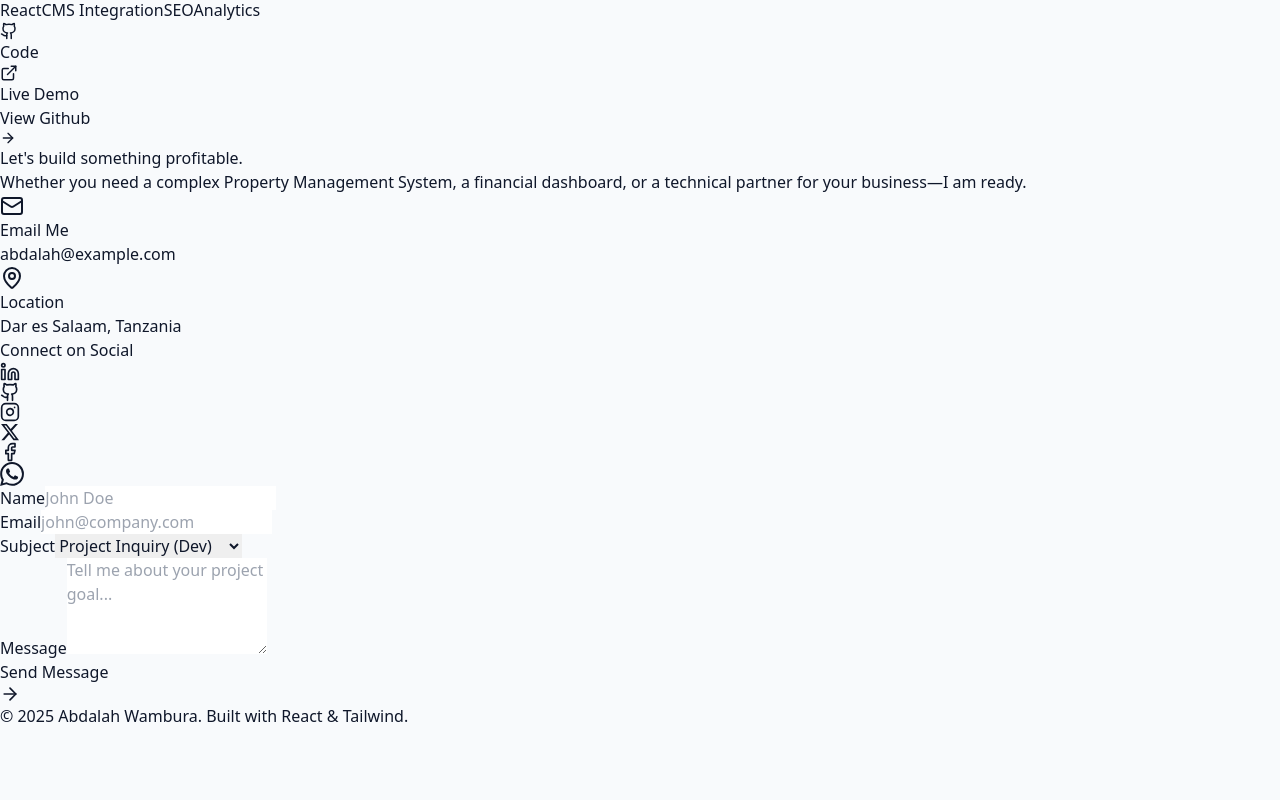
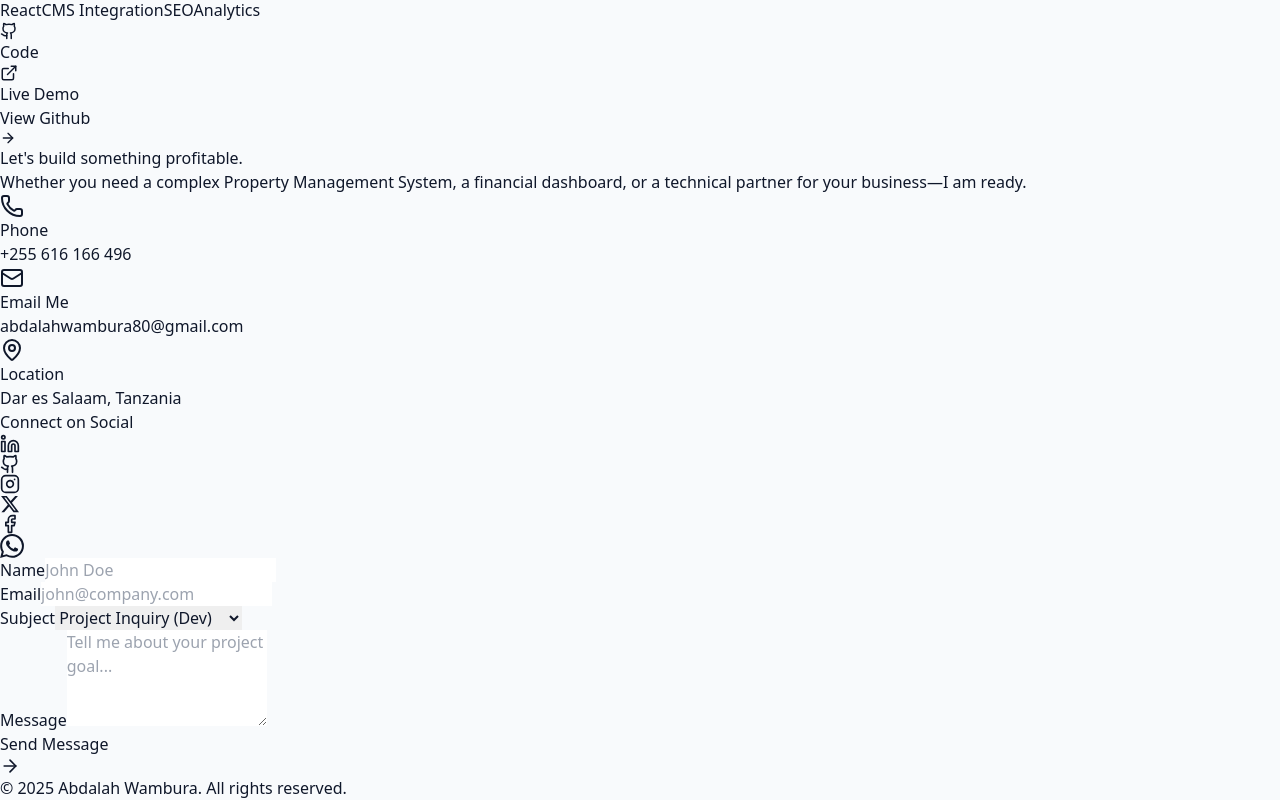
Before and after one commit to abdalahjoseph52-afk/abdalah-portfolio, a React (Vite) app: page / in a window 1280 px wide. Shown: the part 3440-4240 px from the top of the page. Before the commit the page ends 4168 px from the top, so only its background shows below. Built offline with nearby package versions, Linux system fonts and the light colour scheme.

Commit message:
Updated contact info and enabled form

```diff
--- a/src/components/sections/Contact.jsx
+++ b/src/components/sections/Contact.jsx
@@ -1,5 +1,5 @@
 import React from 'react';
-import { Mail, Linkedin, Github, ArrowRight, MapPin, Facebook, Instagram } from 'lucide-react';
+import { Mail, Linkedin, Github, ArrowRight, MapPin, Facebook, Instagram, Phone } from 'lucide-react';
 
 // --- CUSTOM ICONS (For the Real Brand Look) ---
 
@@ -14,8 +14,6 @@ const XIcon = () => (
     <path d="M18.244 2.25h3.308l-7.227 8.26 8.502 11.24H16.17l-5.214-6.817L4.99 21.75H1.68l7.73-8.835L1.254 2.25H8.08l4.713 6.231zm-1.161 17.52h1.833L7.084 4.126H5.117z" />
   </svg>
 );
-
-// ----------------------------------------------
 
 const Contact = () => {
   return (
@@ -36,15 +34,29 @@ const Contact = () => {
             </div>
 
             <div className="space-y-6">
-              {/* Email */}
+
+              {/* Phone Number (NEW) */}
+              <div className="flex items-start gap-4">
+                <div className="p-3 bg-blue-50 rounded-lg text-blue-600">
+                  <Phone size={24} />
+                </div>
+                <div>
+                  <h3 className="font-bold text-slate-900">Phone</h3>
+                  <a href="tel:+255616166496" className="text-slate-600 hover:text-blue-600 transition-colors">
+                    +255 616 166 496
+                  </a>
+                </div>
+              </div>
+
+              {/* Email (UPDATED) */}
               <div className="flex items-start gap-4">
                 <div className="p-3 bg-blue-50 rounded-lg text-blue-600">
                   <Mail size={24} />
                 </div>
                 <div>
                   <h3 className="font-bold text-slate-900">Email Me</h3>
-                  <a href="mailto:abdalah@example.com" className="text-slate-600 hover:text-blue-600 transition-colors">
-                    abdalah@example.com
+                  <a href="mailto:abdalahwambura80@gmail.com" className="text-slate-600 hover:text-blue-600 transition-colors">
+                    abdalahwambura80@gmail.com
                   </a>
                 </div>
               </div>
@@ -62,106 +74,79 @@ const Contact = () => {
                 </div>
               </div>
 
-              {/* Socials - UPDATED */}
+              {/* Socials */}
               <div className="pt-6">
                 <h3 className="font-bold text-slate-900 mb-4">Connect on Social</h3>
                 <div className="flex flex-wrap gap-3">
-
-                  {/* LinkedIn - REAL LINK */}
-                  <a
-                    href="https://www.linkedin.com/in/abdalah-wambura-905a27361?utm_source=share&utm_campaign=share_via&utm_content=profile&utm_medium=android_app"
-                    target="_blank"
-                    rel="noreferrer"
-                    className="p-3 bg-slate-100 rounded-lg text-slate-600 hover:bg-[#0077b5] hover:text-white transition-all duration-300"
-                  >
+                  <a href="https://www.linkedin.com/in/abdalah-wambura-905a27361?utm_source=share&utm_campaign=share_via&utm_content=profile&utm_medium=android_app" target="_blank" rel="noreferrer" className="p-3 bg-slate-100 rounded-lg text-slate-600 hover:bg-[#0077b5] hover:text-white transition-all duration-300">
                     <Linkedin size={20} />
                   </a>
-
-                  {/* GitHub - RESTORED */}
-                  <a
-                    href="#"
-                    target="_blank"
-                    rel="noreferrer"
-                    className="p-3 bg-slate-100 rounded-lg text-slate-600 hover:bg-[#333] hover:text-white transition-all duration-300"
-                  >
+                  <a href="#" target="_blank" rel="noreferrer" className="p-3 bg-slate-100 rounded-lg text-slate-600 hover:bg-[#333] hover:text-white transition-all duration-300">
                     <Github size={20} />
                   </a>
-
-                  {/* Instagram - REAL LINK */}
-                  <a
-                    href="https://www.instagram.com/abdalahwambura?igsh=MTg5NWZraXA5eTcxZw=="
-                    target="_blank"
-                    rel="noreferrer"
-                    className="p-3 bg-slate-100 rounded-lg text-slate-600 hover:bg-[#E1306C] hover:text-white transition-all duration-300"
-                  >
+                  <a href="https://www.instagram.com/abdalahwambura?igsh=MTg5NWZraXA5eTcxZw==" target="_blank" rel="noreferrer" className="p-3 bg-slate-100 rounded-lg text-slate-600 hover:bg-[#E1306C] hover:text-white transition-all duration-300">
                     <Instagram size={20} />
                   </a>
-
-                  {/* X (Twitter) - REAL ICON & REAL LINK */}
-                  <a
-                    href="https://twitter.com/AbdalahJoseph52"
-                    target="_blank"
-                    rel="noreferrer"
-                    className="p-3 bg-slate-100 rounded-lg text-slate-600 hover:bg-black hover:text-white transition-all duration-300"
-                  >
+                  <a href="https://twitter.com/AbdalahJoseph52" target="_blank" rel="noreferrer" className="p-3 bg-slate-100 rounded-lg text-slate-600 hover:bg-black hover:text-white transition-all duration-300">
                     <XIcon />
                   </a>
-
-                  {/* Facebook - REAL LINK ADDED */}
-                  <a
-                    href="https://www.facebook.com/share/1KYRgiCz55/"
-                    target="_blank"
-                    rel="noreferrer"
-                    className="p-3 bg-slate-100 rounded-lg text-slate-600 hover:bg-[#1877F2] hover:text-white transition-all duration-300"
-                  >
+                  <a href="https://www.facebook.com/share/1KYRgiCz55/" target="_blank" rel="noreferrer" className="p-3 bg-slate-100 rounded-lg text-slate-600 hover:bg-[#1877F2] hover:text-white transition-all duration-300">
                     <Facebook size={20} />
                   </a>
-
-                  {/* WhatsApp - REAL ICON & REAL NUMBER */}
-                  <a
-                    href="https://wa.me/255688735820"
-                    target="_blank"
-                    rel="noreferrer"
-                    className="p-3 bg-slate-100 rounded-lg text-slate-600 hover:bg-[#25D366] hover:text-white transition-all duration-300"
-                  >
+                  <a href="https://wa.me/255688735820" target="_blank" rel="noreferrer" className="p-3 bg-slate-100 rounded-lg text-slate-600 hover:bg-[#25D366] hover:text-white transition-all duration-300">
                     <WhatsAppIcon />
                   </a>
-
                 </div>
               </div>
             </div>
           </div>
 
-          {/* RIGHT: The Form */}
+          {/* RIGHT: The Working Form */}
           <div className="bg-slate-50 p-8 md:p-10 rounded-3xl border border-slate-200 shadow-sm">
-            <form className="space-y-6">
+
+            {/* FORM ACTION ADDED HERE */}
+            <form
+              action="https://formsubmit.co/abdalahwambura80@gmail.com"
+              method="POST"
+              className="space-y-6"
+            >
+
+              {/* Anti-spam honeypot */}
+              <input type="text" name="_honey" style={{display: 'none'}} />
+
+              {/* Disable Captcha for cleaner look */}
+              <input type="hidden" name="_captcha" value="false" />
+
+              {/* Success Page (Optional - stays on page if not set, or you can set a redirect) */}
+              <input type="hidden" name="_next" value="https://abdalah-portfolio.vercel.app/" />
+
               <div className="grid grid-cols-1 md:grid-cols-2 gap-6">
                 <div className="space-y-2">
                   <label className="text-sm font-medium text-slate-700">Name</label>
-                  <input type="text" className="w-full px-4 py-3 rounded-xl border border-slate-200 focus:border-blue-500 focus:ring-2 focus:ring-blue-200 outline-none transition-all bg-white" placeholder="John Doe" />
+                  <input type="text" name="name" required className="w-full px-4 py-3 rounded-xl border border-slate-200 focus:border-blue-500 focus:ring-2 focus:ring-blue-200 outline-none transition-all bg-white" placeholder="John Doe" />
                 </div>
                 <div className="space-y-2">
                   <label className="text-sm font-medium text-slate-700">Email</label>
-                  <input type="email" className="w-full px-4 py-3 rounded-xl border border-slate-200 focus:border-blue-500 focus:ring-2 focus:ring-blue-200 outline-none transition-all bg-white" placeholder="john@company.com" />
+                  <input type="email" name="email" required className="w-full px-4 py-3 rounded-xl border border-slate-200 focus:border-blue-500 focus:ring-2 focus:ring-blue-200 outline-none transition-all bg-white" placeholder="john@company.com" />
                 </div>
               </div>
 
               <div className="space-y-2">
                 <label className="text-sm font-medium text-slate-700">Subject</label>
-                <select className="w-full px-4 py-3 rounded-xl border border-slate-200 focus:border-blue-500 focus:ring-2 focus:ring-blue-200 outline-none transition-all bg-white text-slate-600">
-                  <option>Project Inquiry (Dev)</option>
-                  <option>Business Consultation</option>
-                  <option>Recruitment / Hiring</option>
-                  <option>Other</option>
+                <select name="subject" className="w-full px-4 py-3 rounded-xl border border-slate-200 focus:border-blue-500 focus:ring-2 focus:ring-blue-200 outline-none transition-all bg-white text-slate-600">
+                  <option value="Project Inquiry">Project Inquiry (Dev)</option>
+                  <option value="Business Consultation">Business Consultation</option>
+                  <option value="Recruitment">Recruitment / Hiring</option>
+                  <option value="Other">Other</option>
                 </select>
               </div>
 
               <div className="space-y-2">
                 <label className="text-sm font-medium text-slate-700">Message</label>
-                <textarea rows="4" className="w-full px-4 py-3 rounded-xl border border-slate-200 focus:border-blue-500 focus:ring-2 focus:ring-blue-200 outline-none transition-all bg-white resize-none" placeholder="Tell me about your project goal..."></textarea>
+                <textarea name="message" required rows="4" className="w-full px-4 py-3 rounded-xl border border-slate-200 focus:border-blue-500 focus:ring-2 focus:ring-blue-200 outline-none transition-all bg-white resize-none" placeholder="Tell me about your project goal..."></textarea>
               </div>
 
-              <button className="w-full bg-blue-600 hover:bg-blue-700 text-white font-bold py-4 rounded-xl transition-all shadow-lg hover:shadow-blue-500/25 flex items-center justify-center gap-2">
+              <button type="submit" className="w-full bg-blue-600 hover:bg-blue-700 text-white font-bold py-4 rounded-xl transition-all shadow-lg hover:shadow-blue-500/25 flex items-center justify-center gap-2">
                 Send Message <ArrowRight size={20} />
               </button>
             </form>
@@ -169,9 +154,9 @@ const Contact = () => {
 
         </div>
 
-        {/* Copyright Footer */}
+        {/* Copyright Footer - UPDATED */}
         <div className="mt-24 pt-8 border-t border-slate-200 text-center text-slate-500 text-sm">
-          <p>© 2025 Abdalah Wambura. Built with React & Tailwind.</p>
+          <p>© 2025 Abdalah Wambura. All rights reserved.</p>
         </div>
 
       </div>
```
